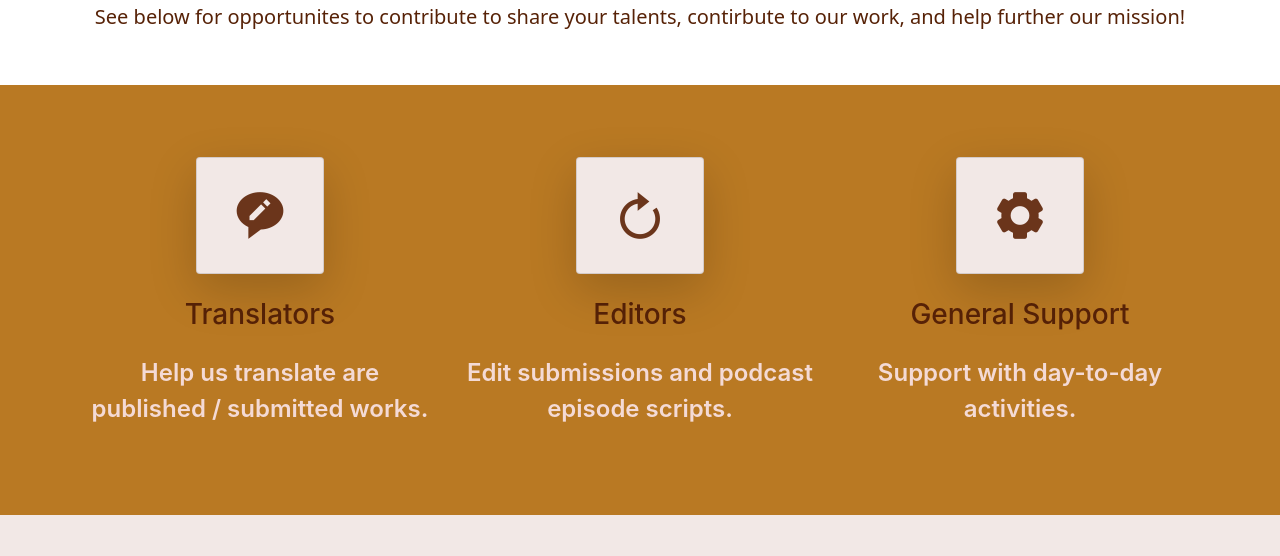
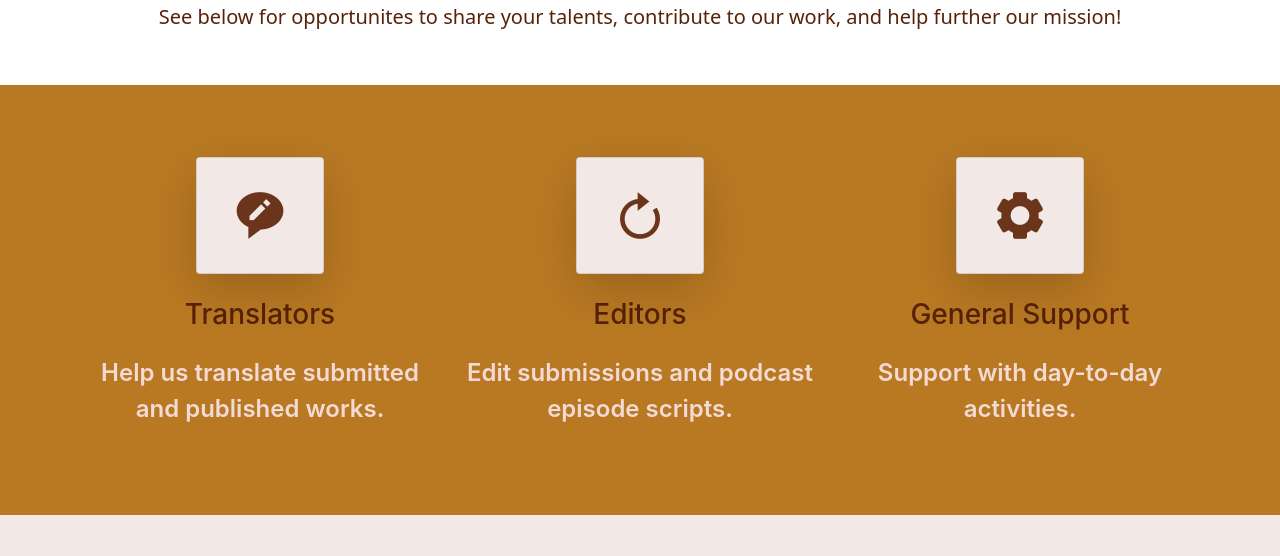
Before and after one commit to GoldenSphinx/reflections-On-Migration, a plain HTML site: page getinvolved.html in a window 1280 px wide. Shown: the part 237-793 px from the top of the page. Drawn offline with Linux system fonts and the light colour scheme; a web font is replaced by a local one.

Commit message:
Add files via upload

```diff
--- a/getinvolved.html
+++ b/getinvolved.html
@@ -112,7 +112,7 @@
         <h1 class="h2 semi-bold-600 align-items-center text-center mt-4">
           Volunteer Opportunites
         </h1>
-        <h5> See below for opportunites to contribute to share your talents, contirbute to our work, and help further our mission!</h5>
+        <h5> See below for opportunites to share your talents, contribute to our work, and help further our mission!</h5>
       </div>
     </div>
   </div>
@@ -135,7 +135,7 @@
               Translators
             </h2>
             <p class="dark-300">
-              Help us translate are published / submitted works.
+              Help us translate submitted and published works.
             </p>
           </div>
 
```
